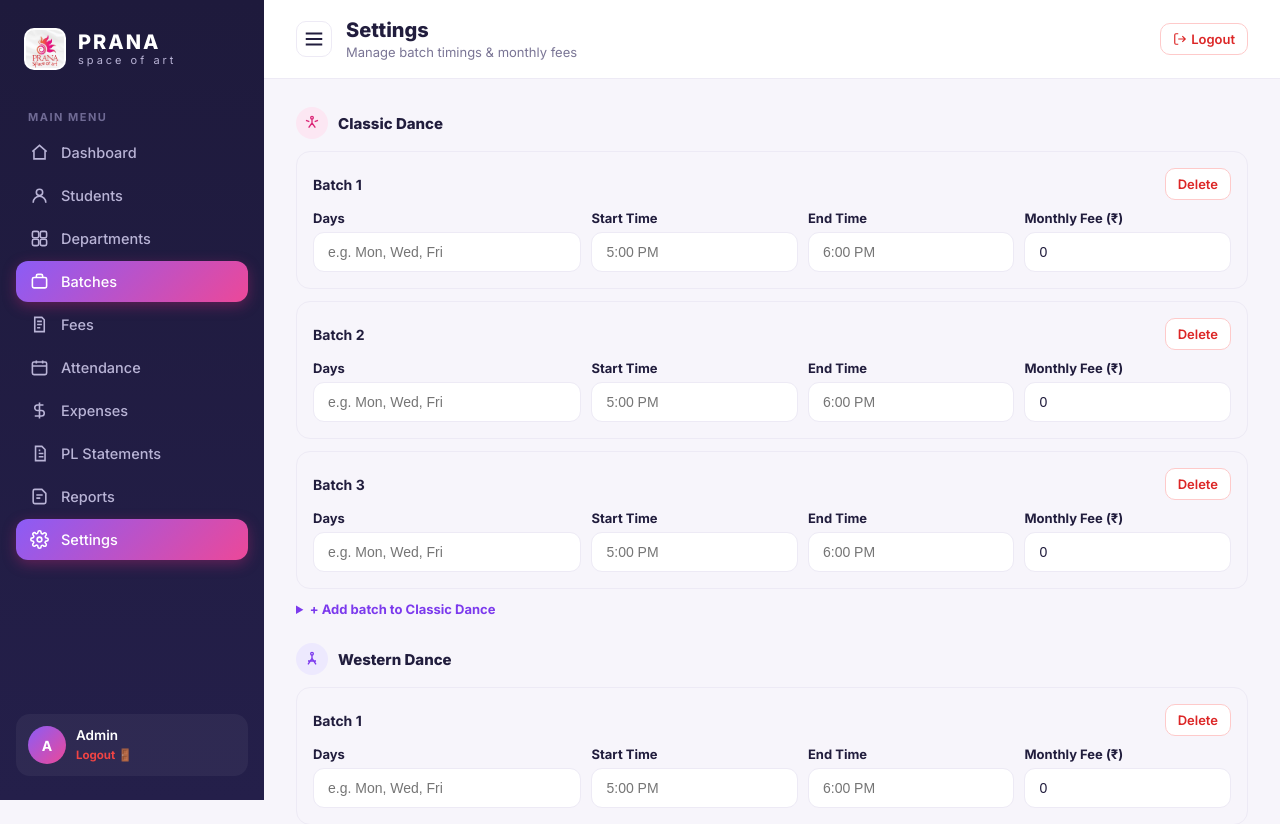
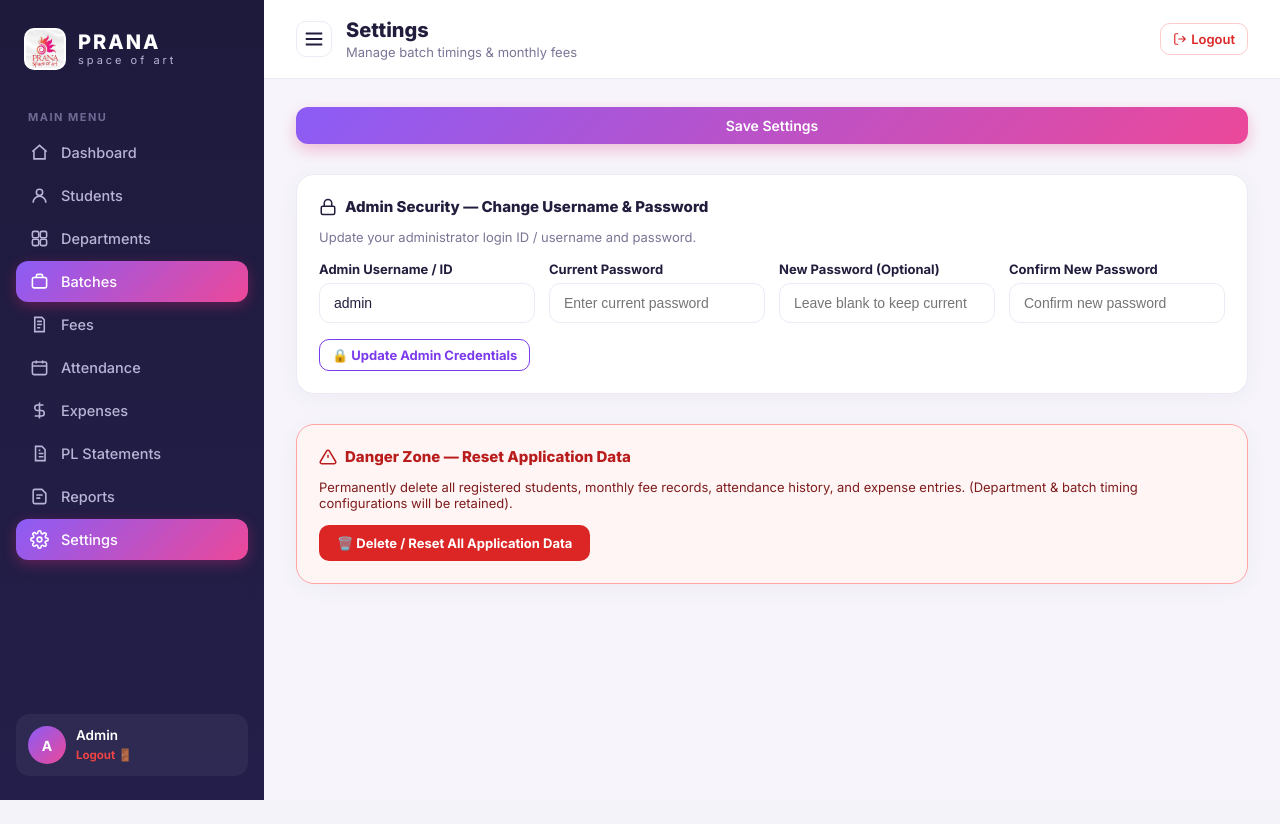
Before and after one commit to AKSHAY9960996/prana, a Flask app: page /settings in a window 1280 px wide. Shown: the top 824 px of the page. After the commit the page ends 800 px from the top, so only its background shows below. Run offline with Flask 3, Linux system fonts and the light colour scheme; the visitor is signed in with stand-in values (Sample User, id 1); data comes from the database, SQL or seed files in the repository.

Commit message:
Add Admin Security setting to change username and password dynamically from Settings page

```diff
--- a/app.py
+++ b/app.py
@@ -5,14 +5,13 @@ from calendar import month_name
 from flask import Flask, render_template, request, redirect, url_for, jsonify, flash, session
 from sqlalchemy import func
 
-from models import db, Department, Batch, Student, Fee, Attendance, AttendanceEntry, Expense
+from models import db, Department, Batch, Student, Fee, Attendance, AttendanceEntry, Expense, AdminCredential
 
 BASE_DIR = os.path.dirname(os.path.abspath(__file__))
 
 app = Flask(__name__)
 
 import urllib.parse
-
 import ssl
 
 # Render PostgreSQL / Neon DB or local SQLite support
@@ -48,8 +47,17 @@ else:
 app.config["SQLALCHEMY_TRACK_MODIFICATIONS"] = False
 app.secret_key = os.environ.get("SECRET_KEY", "prana-space-of-art-key")
 
-ADMIN_USERNAME = os.environ.get("ADMIN_USERNAME", "admin")
-ADMIN_PASSWORD = os.environ.get("ADMIN_PASSWORD", "prana123")
+
+def get_admin_credentials():
+    cred = AdminCredential.query.first()
+    if not cred:
+        cred = AdminCredential(
+            username=os.environ.get("ADMIN_USERNAME", "admin"),
+            password=os.environ.get("ADMIN_PASSWORD", "prana123")
+        )
+        db.session.add(cred)
+        db.session.commit()
+    return cred
 
 
 @app.before_request
@@ -72,7 +80,8 @@ def login():
         username = request.form.get("username", "").strip()
         password = request.form.get("password", "").strip()
 
-        if username == ADMIN_USERNAME and password == ADMIN_PASSWORD:
+        cred = get_admin_credentials()
+        if username == cred.username and password == cred.password:
             session["admin_logged_in"] = True
             session.permanent = True
             flash("Welcome back, Admin!", "success")
@@ -375,7 +384,36 @@ def settings():
         db.session.commit()
         flash("Settings saved.", "success")
         return redirect(url_for("settings"))
-    return render_template("settings.html", departments=departments, active_page="settings")
+    cred = get_admin_credentials()
+    return render_template("settings.html", departments=departments, admin_username=cred.username, active_page="settings")
+
+
+@app.route("/settings/credentials", methods=["POST"])
+def settings_credentials():
+    cred = get_admin_credentials()
+    current_pass = request.form.get("current_password", "").strip()
+    new_username = request.form.get("new_username", "").strip()
+    new_password = request.form.get("new_password", "").strip()
+    confirm_password = request.form.get("confirm_password", "").strip()
+
+    if current_pass != cred.password:
+        flash("Current password incorrect. Credentials were not updated.", "danger")
+        return redirect(url_for("settings"))
+
+    if not new_username:
+        flash("Username cannot be empty.", "danger")
+        return redirect(url_for("settings"))
+
+    if new_password:
+        if new_password != confirm_password:
+            flash("New password and confirmation password do not match.", "danger")
+            return redirect(url_for("settings"))
+        cred.password = new_password
+
+    cred.username = new_username
+    db.session.commit()
+    flash("Admin username & password updated successfully!", "success")
+    return redirect(url_for("settings"))
 
 
 @app.route("/batches/new", methods=["POST"])
--- a/models.py
+++ b/models.py
@@ -99,9 +99,16 @@ class AttendanceEntry(db.Model):
 class Expense(db.Model):
     __tablename__ = "expenses"
     id = db.Column(db.Integer, primary_key=True)
-    category = db.Column(db.String(50), nullable=False, default="Other")  # Salary, Rent, Electricity, Equipment, Maintenance, Utility, Other
+    category = db.Column(db.String(50), nullable=False)  # Salary, Rent, Electricity, Equipment, Maintenance, Utility, Other
     title = db.Column(db.String(120), nullable=False)
     amount = db.Column(db.Integer, nullable=False, default=0)
     month = db.Column(db.String(7), nullable=False)  # "2026-08"
     expense_date = db.Column(db.Date, default=date.today)
-    notes = db.Column(db.Text, default="")
+    notes = db.Column(db.String(255), default="")
+
+
+class AdminCredential(db.Model):
+    __tablename__ = "admin_credentials"
+    id = db.Column(db.Integer, primary_key=True)
+    username = db.Column(db.String(80), nullable=False, default="admin")
+    password = db.Column(db.String(120), nullable=False, default="prana123")
--- a/templates/settings.html
+++ b/templates/settings.html
@@ -65,6 +65,41 @@
   <button type="submit" class="btn btn-gradient btn-block">Save Settings</button>
 </form>
 
+<!-- Admin Credentials Security -->
+<div class="card card-pad" style="margin-top:30px;border:1px solid var(--border);">
+  <h4 style="margin:0 0 8px;font-size:15px;font-weight:800;display:flex;align-items:center;gap:8px;color:var(--text);">
+    <svg viewBox="0 0 24 24" width="18" height="18" fill="none" stroke="currentColor" stroke-width="2"><rect x="3" y="11" width="18" height="11" rx="2" ry="2"/><path d="M7 11V7a5 5 0 0110 0v4"/></svg>
+    Admin Security — Change Username & Password
+  </h4>
+  <p style="font-size:13px;color:var(--text-muted);margin-bottom:16px;">
+    Update your administrator login ID / username and password.
+  </p>
+
+  <form method="post" action="{{ url_for('settings_credentials') }}">
+    <div style="display:grid;grid-template-columns:repeat(auto-fit, minmax(200px, 1fr));gap:14px;">
+      <div class="form-group" style="margin-bottom:0;">
+        <label>Admin Username / ID</label>
+        <input class="form-control" name="new_username" value="{{ admin_username }}" required>
+      </div>
+      <div class="form-group" style="margin-bottom:0;">
+        <label>Current Password</label>
+        <input class="form-control" type="password" name="current_password" placeholder="Enter current password" required>
+      </div>
+      <div class="form-group" style="margin-bottom:0;">
+        <label>New Password (Optional)</label>
+        <input class="form-control" type="password" name="new_password" placeholder="Leave blank to keep current">
+      </div>
+      <div class="form-group" style="margin-bottom:0;">
+        <label>Confirm New Password</label>
+        <input class="form-control" type="password" name="confirm_password" placeholder="Confirm new password">
+      </div>
+    </div>
+    <button type="submit" class="btn btn-outline btn-sm" style="margin-top:16px;font-weight:700;color:var(--accent-purple-dark);border-color:var(--accent-purple-dark);">
+      🔒 Update Admin Credentials
+    </button>
+  </form>
+</div>
+
 <!-- Danger Zone -->
 <div class="card card-pad" style="margin-top:30px;border:1.5px solid #fca5a5;background:#fff5f5;">
   <h4 style="margin:0 0 8px;color:#b91c1c;font-size:15px;font-weight:800;display:flex;align-items:center;gap:8px;">
```
